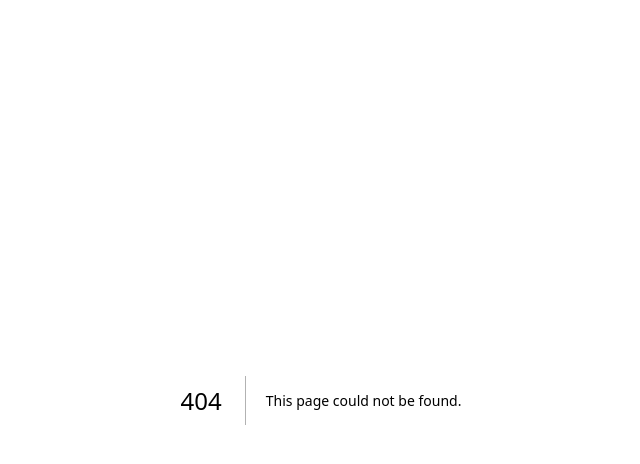
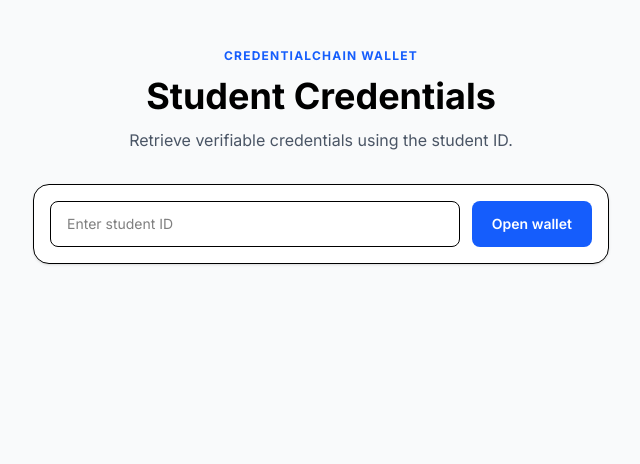
Before and after one commit to Pjdey28/credential-chain, a Next.js app: page /wallet in a window 1280 px wide. Before the commit this address had no page. Shown: the top 464 px of the page, without its empty margins (319-959 px from the left). Built offline with nearby package versions, Linux system fonts and the light colour scheme.

Commit message:
Made the student credential wallet workflow

```diff
--- a/app/api/credentials/[credentialId]/verify/route.ts
+++ b/app/api/credentials/[credentialId]/verify/route.ts
@@ -35,6 +35,24 @@ export async function GET(
         credentialId
       );
 
+    const recentVerificationCount = await prisma.auditEvent.count({
+      where: {
+        credentialId,
+        eventType: "CREDENTIAL_VERIFIED",
+        createdAt: { gte: new Date(Date.now() - 24 * 60 * 60 * 1000) },
+      },
+    });
+
+    const fraudSignals = {
+      hashMismatch: result.checks.credentialExists && !result.checks.hashValid,
+      signatureFailure: result.checks.credentialExists && !result.checks.signatureValid,
+      ledgerMismatch: result.checks.credentialExists && !result.checks.ledgerValid,
+      revokedCredential: result.checks.revoked,
+      unknownIssuer: result.checks.credentialExists && !result.checks.issuerValid,
+      abnormalRepeatedVerification: recentVerificationCount >= 20,
+      recentVerificationCount,
+    };
+
     await prisma.auditEvent.create({
       data: {
         credentialId,
@@ -44,6 +62,7 @@ export async function GET(
           status: result.status,
           valid: result.valid,
           checks: result.checks,
+          fraudSignals,
         }),
       },
     });
@@ -56,7 +75,7 @@ export async function GET(
     return NextResponse.json(
       {
         success: true,
-        verification: result,
+        verification: { ...result, fraudSignals },
       },
       {
         status: httpStatus,
--- /dev/null
+++ b/app/api/wallet/[studentId]/route.ts
@@ -0,0 +1,31 @@
+import { NextResponse } from "next/server";
+
+import { prisma } from "@/lib/prisma";
+import { verifyCredential } from "@/lib/verification";
+
+interface RouteContext {
+  params: Promise<{ studentId: string }>;
+}
+
+export async function GET(_request: Request, context: RouteContext) {
+  const { studentId } = await context.params;
+  const credentials = await prisma.credential.findMany({
+    where: { studentId: decodeURIComponent(studentId) },
+    orderBy: { issueDate: "desc" },
+    include: { issuer: { select: { name: true, code: true } } },
+  });
+
+  const wallet = await Promise.all(credentials.map(async (credential) => ({
+    credentialId: credential.credentialId,
+    degree: credential.degree,
+    branch: credential.branch,
+    institution: credential.institution,
+    graduationYear: credential.graduationYear,
+    issueDate: credential.issueDate,
+    status: credential.status,
+    issuer: credential.issuer,
+    verification: await verifyCredential(credential.credentialId),
+  })));
+
+  return NextResponse.json({ success: true, studentId, credentials: wallet });
+}
--- /dev/null
+++ b/app/wallet/page.tsx
@@ -0,0 +1,41 @@
+"use client";
+
+import { FormEvent, useState } from "react";
+
+interface WalletCredential {
+  credentialId: string;
+  degree: string;
+  branch: string;
+  institution: string;
+  issueDate: string;
+  issuer: { name: string; code: string };
+  verification: { valid: boolean; status: string };
+}
+
+export default function WalletPage() {
+  const [studentId, setStudentId] = useState("");
+  const [credentials, setCredentials] = useState<WalletCredential[]>([]);
+  const [searched, setSearched] = useState(false);
+  const [loading, setLoading] = useState(false);
+
+  async function search(event: FormEvent) {
+    event.preventDefault();
+    setLoading(true);
+    const response = await fetch(`/api/wallet/${encodeURIComponent(studentId.trim())}`, { cache: "no-store" });
+    const data = await response.json();
+    setCredentials(data.success ? data.credentials : []);
+    setSearched(true);
+    setLoading(false);
+  }
+
+  return (
+    <main className="min-h-screen bg-gray-50 px-6 py-12">
+      <div className="mx-auto max-w-4xl">
+        <div className="text-center"><p className="text-xs font-bold uppercase tracking-widest text-blue-600">CredentialChain Wallet</p><h1 className="mt-3 text-4xl font-bold">Student Credentials</h1><p className="mt-3 text-gray-600">Retrieve verifiable credentials using the student ID.</p></div>
+        <form onSubmit={search} className="mx-auto mt-8 flex max-w-xl gap-3 rounded-2xl border bg-white p-4 shadow-sm"><input required value={studentId} onChange={(event) => setStudentId(event.target.value)} placeholder="Enter student ID" className="min-w-0 flex-1 rounded-lg border px-4 py-3 text-sm" /><button disabled={loading} className="rounded-lg bg-blue-600 px-5 py-3 text-sm font-semibold text-white disabled:opacity-50">{loading ? "Searching..." : "Open wallet"}</button></form>
+        {searched && credentials.length === 0 && <p className="mt-8 text-center text-sm text-gray-500">No credentials found for this student ID.</p>}
+        <div className="mt-8 space-y-4">{credentials.map((credential) => <article key={credential.credentialId} className="rounded-2xl border bg-white p-6 shadow-sm"><div className="flex flex-wrap items-start justify-between gap-3"><div><h2 className="text-xl font-bold">{credential.degree}</h2><p className="mt-1 text-sm text-gray-600">{credential.branch} · {credential.institution}</p></div><span className={`rounded-full px-3 py-1 text-xs font-bold ${credential.verification.valid ? "bg-green-100 text-green-700" : "bg-red-100 text-red-700"}`}>{credential.verification.status}</span></div><div className="mt-5 grid gap-3 text-sm sm:grid-cols-3"><p><span className="text-gray-500">Credential</span><br /><a className="font-mono text-blue-600 hover:underline" href={`/verify/${credential.credentialId}`}>{credential.credentialId}</a></p><p><span className="text-gray-500">Issued</span><br />{new Date(credential.issueDate).toLocaleDateString()}</p><p><span className="text-gray-500">Issuer</span><br />{credential.issuer.name}</p></div></article>)}</div>
+      </div>
+    </main>
+  );
+}
--- a/components/VerificationResult.tsx
+++ b/components/VerificationResult.tsx
@@ -31,6 +31,15 @@ interface VerificationResultProps {
     };
 
     reason?: string;
+    fraudSignals?: {
+      hashMismatch: boolean;
+      signatureFailure: boolean;
+      ledgerMismatch: boolean;
+      revokedCredential: boolean;
+      unknownIssuer: boolean;
+      abnormalRepeatedVerification: boolean;
+      recentVerificationCount: number;
+    };
   };
 }
 
@@ -69,6 +78,7 @@ export default function VerificationResult({
     credential,
     checks,
     reason,
+    fraudSignals,
   } = verification;
 
   const statusConfig = {
@@ -136,6 +146,21 @@ export default function VerificationResult({
           </div>
         </div>
       </div>
+
+      {fraudSignals && (
+        <div className="rounded-2xl border bg-white p-6 shadow-sm">
+          <h3 className="text-lg font-semibold">Fraud Signals</h3>
+          <div className="mt-4 grid gap-3 sm:grid-cols-2">
+            <Signal label="Hash mismatch" active={fraudSignals.hashMismatch} />
+            <Signal label="Signature failure" active={fraudSignals.signatureFailure} />
+            <Signal label="Ledger mismatch" active={fraudSignals.ledgerMismatch} />
+            <Signal label="Revoked credential" active={fraudSignals.revokedCredential} />
+            <Signal label="Unknown issuer" active={fraudSignals.unknownIssuer} />
+            <Signal label="Repeated verification activity" active={fraudSignals.abnormalRepeatedVerification} />
+          </div>
+          <p className="mt-4 text-xs text-gray-500">Verification requests in the last 24 hours: {fraudSignals.recentVerificationCount}</p>
+        </div>
+      )}
 
       {credential && (
         <div className="rounded-2xl border bg-white p-6 shadow-sm">
@@ -268,3 +293,7 @@ export default function VerificationResult({
     </div>
   );
 }
+
+function Signal({ label, active }: { label: string; active: boolean }) {
+  return <div className={`rounded-lg border p-3 text-sm ${active ? "border-red-200 bg-red-50 text-red-700" : "border-green-200 bg-green-50 text-green-700"}`}><span className="font-semibold">{active ? "FLAG" : "CLEAR"}</span><span className="ml-2">{label}</span></div>;
+}
```
